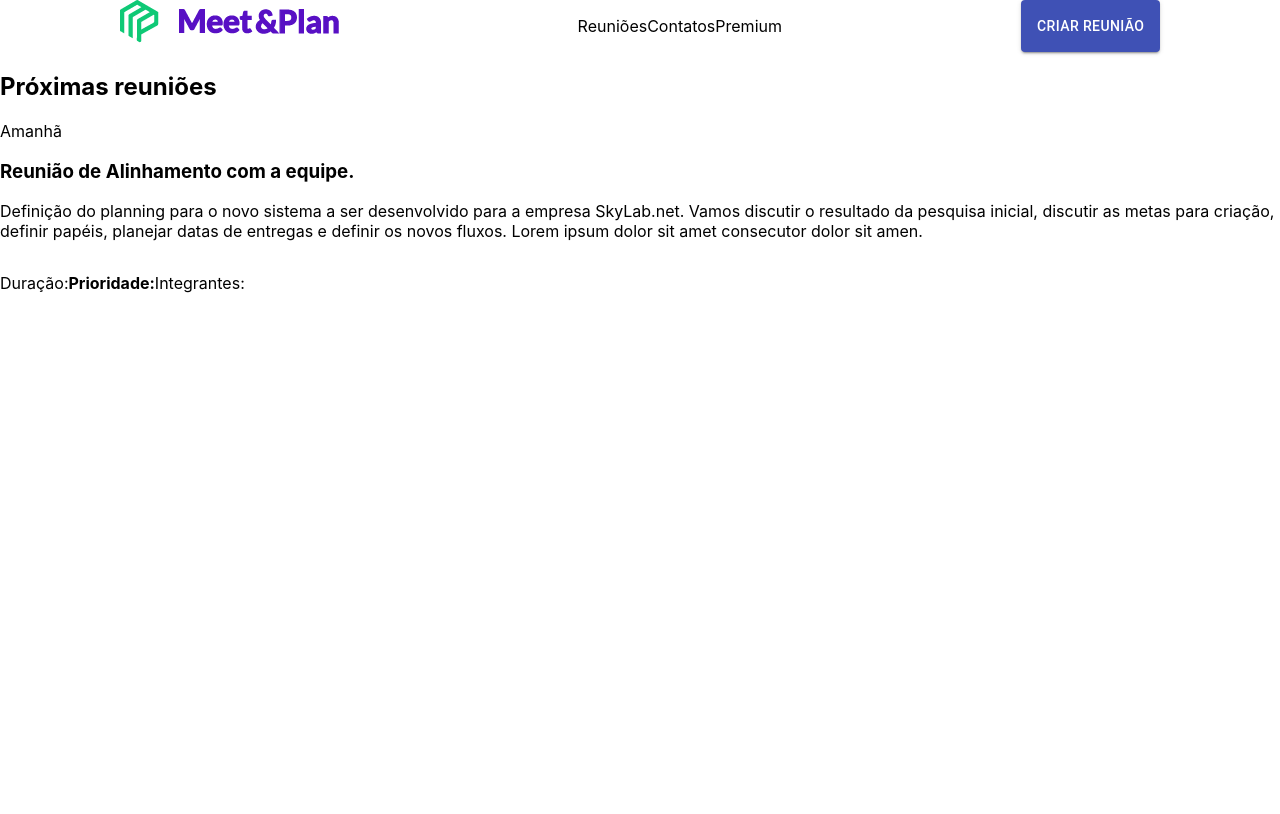
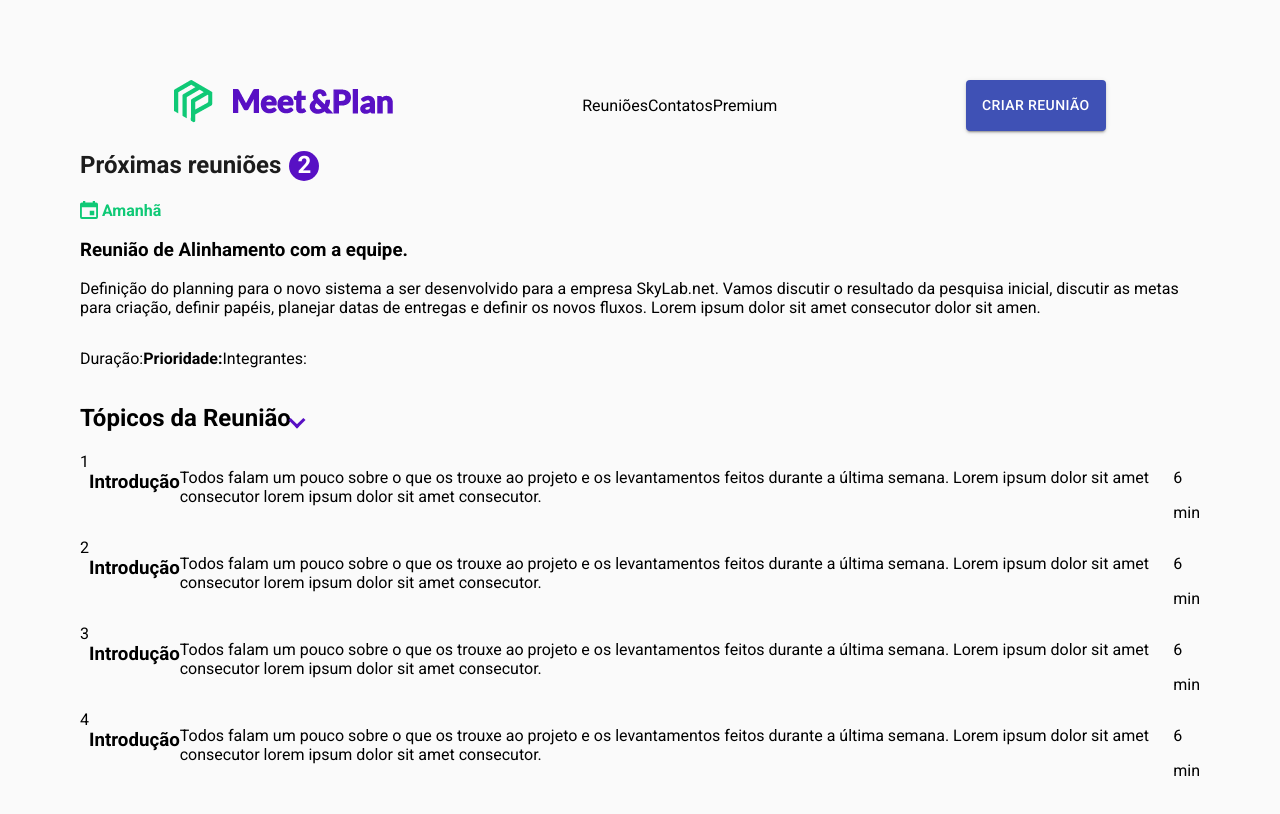
Before and after one commit to miilacg/gamaChefao, a React (Create React App) app: page / in a window 1280 px wide. Shown: the top 814 px of the page. Built offline with nearby package versions, Linux system fonts and the light colour scheme.

Commit message:
Finaliza estrutura primeira página

```diff
--- a/src/App.css
+++ b/src/App.css
@@ -1,5 +1,9 @@
+@import url('https://fonts.googleapis.com/css?family=Roboto:300,400,500,700&display=swap');
+
 .App{
-
+	background: #FAFAFA;
+	font-family: 'Roboto', sans-serif;
+	padding: 80px;
 }
 
 .App-header{
@@ -16,3 +20,21 @@
 	list-style-type: none;
 	padding: 0;
 }
+
+.App-body .App-body__next-meetings .App-next-meetings__title h2{
+	color: #1C1C1C;
+	font-size: 24px;
+	font-weight: bold;
+}
+
+.blue-ball{
+	background: #5810C4;
+	color: #FFFFFF;
+	display: flex;
+	justify-content: center;
+	font-size: 24px;
+	height: 30px;
+	margin-left: 8px;
+    width: 30px;
+    border-radius: 100%;
+}
--- a/src/App.js
+++ b/src/App.js
@@ -29,8 +29,12 @@ export default class HomePage extends Component {
                 <div className="App-body row">
                     <div className="App-body__next-meetings">
                         <div className="App-next-meetings__title">
-                            <h2>Próximas reuniões</h2>
-                            <span className="ball"></span>
+                            <h2 className="row">
+                                Próximas reuniões
+                                <div className="blue-ball">
+                                    <span>2</span>
+                                </div>
+                            </h2>
                         </div>
                         <NextMeeting></NextMeeting>
                     </div>
--- a/src/components/HeaderNextMeeting/HeaderNextMeeting.css
+++ b/src/components/HeaderNextMeeting/HeaderNextMeeting.css
@@ -0,0 +1,11 @@
+.container__header{
+    align-items: center;
+    color: #0FC976;
+    display: flex;
+}
+
+.container__header span{
+    font-size: 16px;
+    font-weight: bold;
+    margin-left: 4px;
+}
--- a/src/components/HeaderNextMeeting/HeaderNextMeeting.js
+++ b/src/components/HeaderNextMeeting/HeaderNextMeeting.js
@@ -1,18 +1,20 @@
 import React, { Component } from "react";
 import "./HeaderNextMeeting.css";
+import smallCalendar from "../../assets/calendar.svg";
 
 export default class HeaderNextMeeting extends Component {
     constructor(props) {
         super();
         this.props = props;
         this.content = this.props.content;
-        console.log(props);
     }
     render() {
         return (
             <div className="App-next-meetings__container">
-                <img src={this.content.image} alt={this.content.image}></img>
-                <span>{this.content.date}</span>
+                <div className="container__header row">
+                    <img src={smallCalendar} alt="small calendar"></img>
+                    <span>{this.content.date}</span>
+                </div>
                 <h3>{this.content.title}</h3>
                 <p>{this.content.description}</p>
             </div>
--- a/src/components/NextMeetings/NextMeeting.css
+++ b/src/components/NextMeetings/NextMeeting.css
@@ -0,0 +1,13 @@
+.App-next-meeting{
+    background: #FAFAFA;
+    box-shadow:rgba(0, 0, 0, .3), 0, 3px, 6px;
+}
+
+.arrow-down{
+    border: solid #5810C4;
+    border-width: 0 3px 3px 0;
+    display: inline-block;
+    width: 9px;
+    height: 9px;
+    transform: rotate(45deg);
+}
--- a/src/components/NextMeetings/NextMeeting.js
+++ b/src/components/NextMeetings/NextMeeting.js
@@ -1,6 +1,7 @@
 import React, { Component } from "react";
 import Header from "../HeaderNextMeeting/HeaderNextMeeting";
 import Resume from "../ResumeNextMeeting/ResumeNextMeeting";
+import TopicsCard from "../TopicsCardNextMeeting/TopicsCardNextMeeting";
 import "./NextMeeting.css";
 
 export default class NextMeeting extends Component {
@@ -12,13 +13,50 @@ export default class NextMeeting extends Component {
             description:
                 "Definição do planning para o novo sistema a ser desenvolvido para a empresa SkyLab.net. Vamos discutir o resultado da pesquisa inicial, discutir as metas para criação, definir papéis, planejar datas de entregas e definir os novos fluxos. Lorem ipsum dolor sit amet consecutor dolor sit amen."
         };
+        this.topicsCard = [
+            {
+                number: 1,
+                title: "Introdução",
+                description:
+                    "Todos falam um pouco sobre o que os trouxe ao projeto e os levantamentos feitos durante a última semana. Lorem ipsum dolor sit amet consecutor lorem ipsum dolor sit amet consecutor.",
+                time: 6
+            },
+            {
+                number: 1,
+                title: "Introdução",
+                description:
+                    "Todos falam um pouco sobre o que os trouxe ao projeto e os levantamentos feitos durante a última semana. Lorem ipsum dolor sit amet consecutor lorem ipsum dolor sit amet consecutor.",
+                time: 6
+            },
+            {
+                number: 1,
+                title: "Introdução",
+                description:
+                    "Todos falam um pouco sobre o que os trouxe ao projeto e os levantamentos feitos durante a última semana. Lorem ipsum dolor sit amet consecutor lorem ipsum dolor sit amet consecutor.",
+                time: 6
+            },
+            {
+                number: 1,
+                title: "Introdução",
+                description:
+                    "Todos falam um pouco sobre o que os trouxe ao projeto e os levantamentos feitos durante a última semana. Lorem ipsum dolor sit amet consecutor lorem ipsum dolor sit amet consecutor.",
+                time: 6
+            }
+        ];
     }
 
     render() {
         return (
-            <div>
+            <div className="App-next-meeting">
                 <Header content={this.header}></Header>
                 <Resume></Resume>
+                <h2>
+                    Tópicos da Reunião
+                    <span className="arrow-down"></span>
+                </h2>
+                {this.topicsCard.map((e, i) => (
+                    <TopicsCard content={e} key={i} number={i + 1} />
+                ))}
             </div>
         );
     }
--- /dev/null
+++ b/src/components/TopicsCardNextMeeting/TopicsCardNextMeeting.js
@@ -0,0 +1,29 @@
+import React, { Component } from "react";
+import "./TopicsCardNextMeeting.css";
+
+export default class TopicsCardNextMeeting extends Component {
+    constructor(props) {
+        super();
+        this.props = props;
+        this.number = this.props.number;
+        if (this.props.content) {
+            this.content = this.props.content;
+            this.title = this.content.title;
+            this.description = this.content.description;
+            this.time = this.content.time;
+        }
+    }
+    render() {
+        return (
+            <div className="row">
+                <span className="green-ball">{this.number}</span>
+                <h3>{this.title}</h3>
+                <p>{this.description}</p>
+                <div className="background-time column">
+                    <p className="time__number">{this.time}</p>
+                    <p className="time__min">min</p>
+                </div>
+            </div>
+        );
+    }
+}
```
Also changed, not shown: src/assets/calendar.svg (added), src/components/TopicsCardNextMeeting/TopicsCardNextMeeting.css (added).
